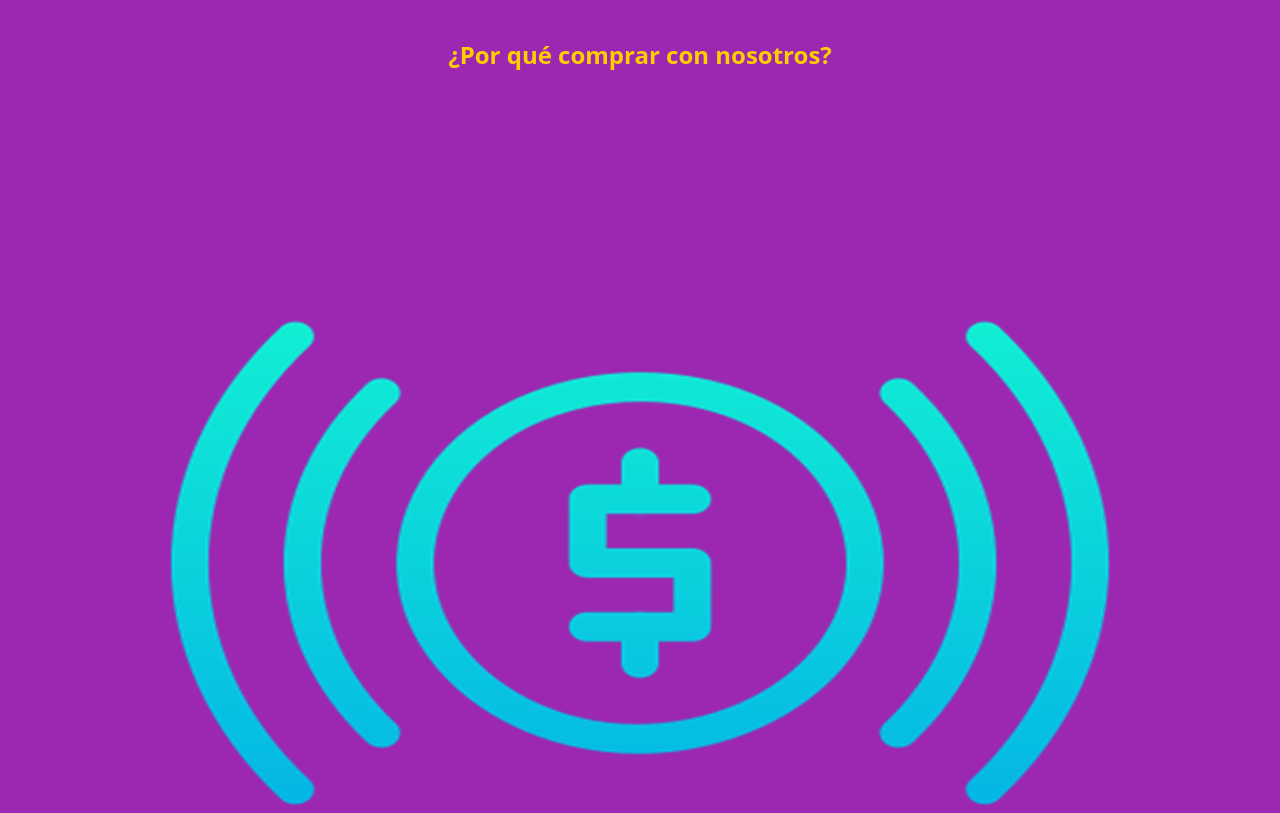
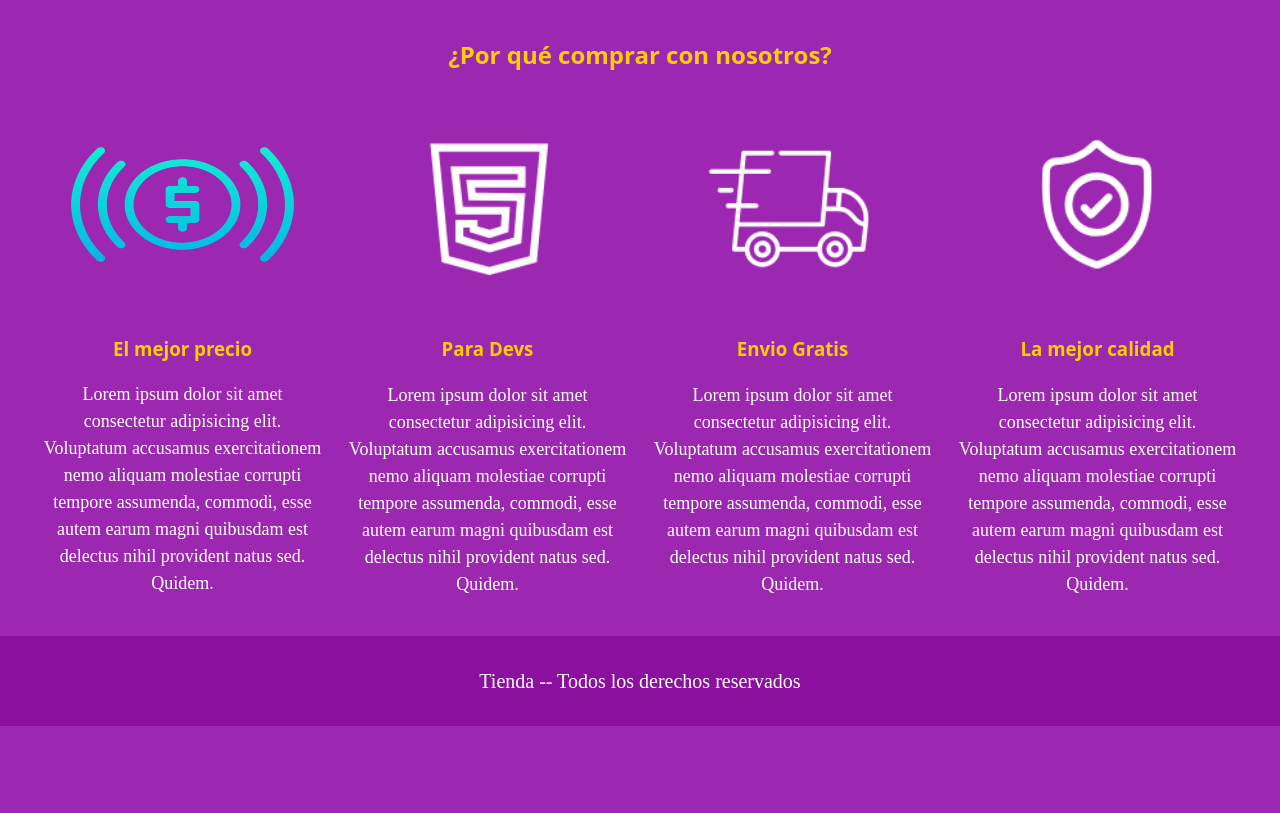
Before and after one commit to Steveq18/Tienda, a plain HTML site: page Nosotros.html in a window 1280 px wide. Shown: the part 711-1524 px from the top of the page. After the commit the page ends 1437 px from the top, so only its background shows below. Drawn offline with Linux system fonts and the light colour scheme; a web font is replaced by a local one.

Commit message:
agregado nosotros

```diff
--- a/css/style.css
+++ b/css/style.css
@@ -128,3 +128,21 @@
 
       }
   }
+
+
+  .bloques{
+    display: grid;
+    grid-template-columns: repeat(2,1fr);
+    gap: 2rem;
+}
+@media (min-width: 768px) {
+    .bloques{
+        grid-template-columns: repeat(4,1fr);
+    }
+}
+.bloque{
+    text-align: center;
+}
+.bloque__titulo{
+    font-size: 2remrem;
+}
```
